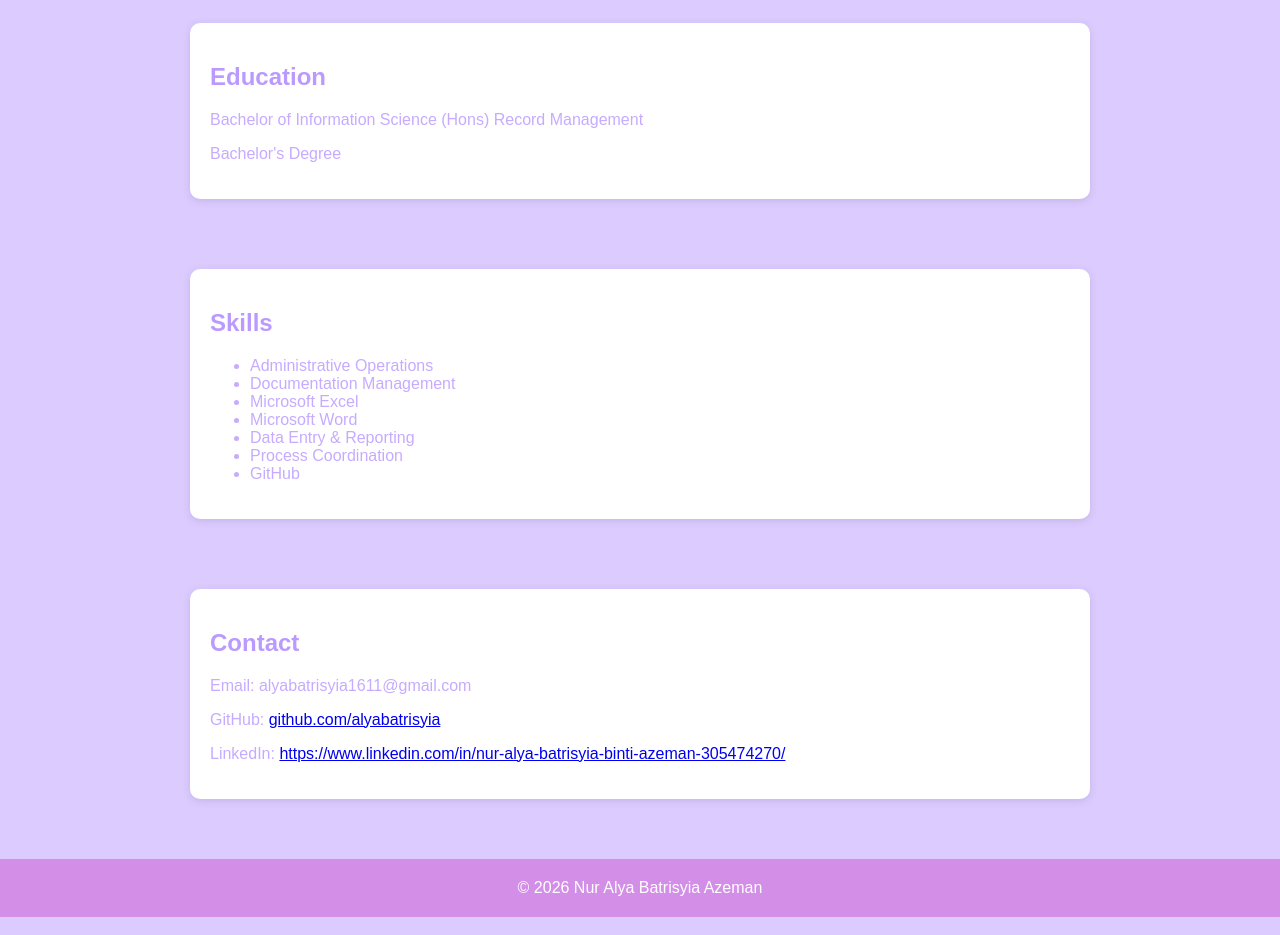
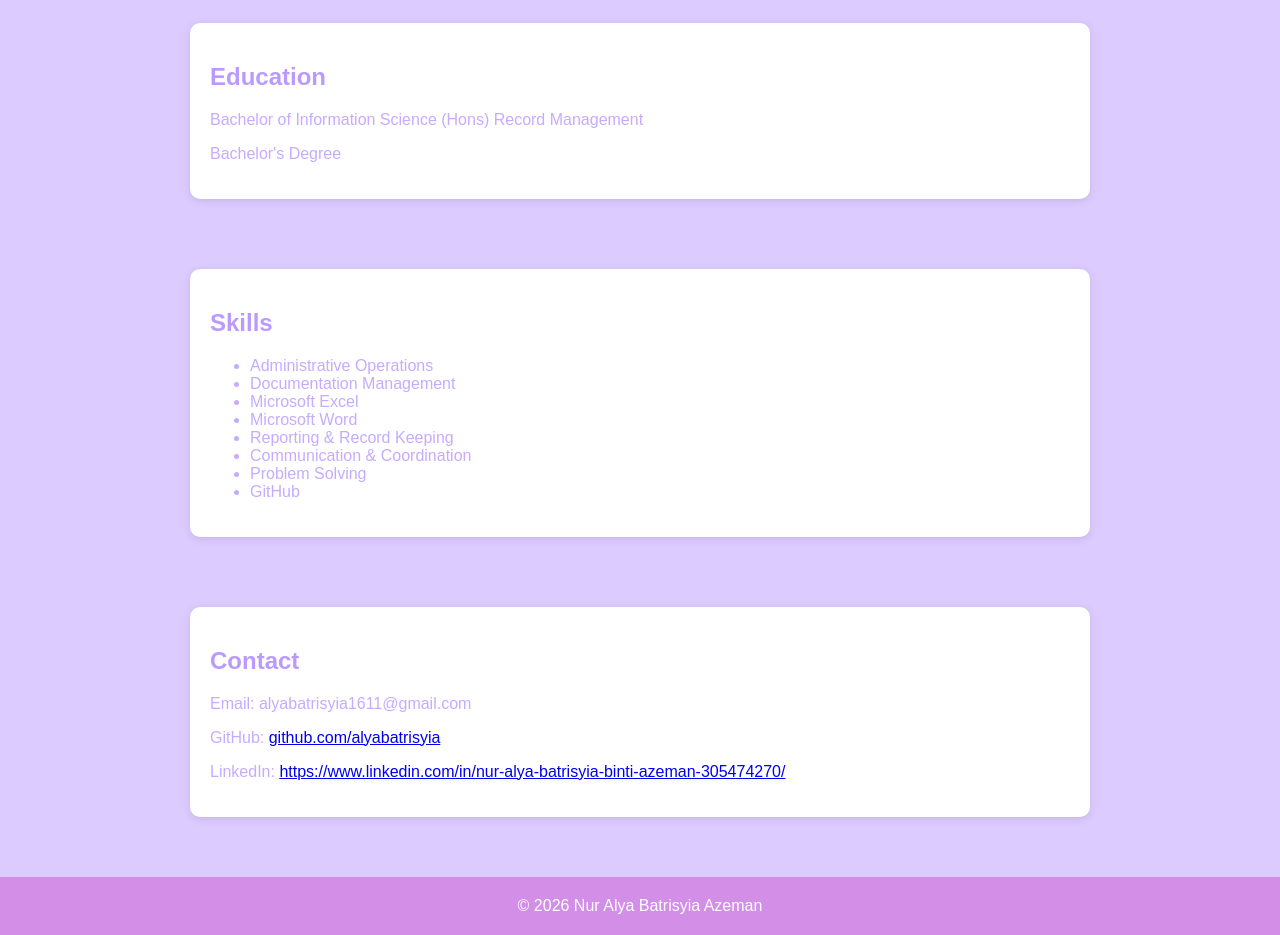
Before and after one commit to alyabatrisyia/portfolio, a plain HTML site: page index.html in a window 1280 px wide. Shown: the part 965-1900 px from the top of the page. Drawn offline with Linux system fonts and the light colour scheme.

Commit message:
Update index.html

```diff
--- a/index.html
+++ b/index.html
@@ -80,7 +80,7 @@ footer{
 </header>
 </header>
 
-<section>
+<section id="about">
     <div class="card">
         <h2>About Me</h2>
 
@@ -93,7 +93,7 @@ footer{
     </div>
 </section>
 
-<section>
+<section id="experience">
     <div class="card">
         <h2>Work Experience</h2>
 
@@ -130,14 +130,16 @@ footer{
         <li>Documentation Management</li>
         <li>Microsoft Excel</li>
         <li>Microsoft Word</li>
-            <li>Data Entry & Reporting</li>
-            <li>Process Coordination</li>
+        <li>Reporting & Record Keeping</li>
+        <li>Communication & Coordination</li>
+        <li>Problem Solving</li>
         <li>GitHub</li>
     </ul>
 </div>
+
 </section>
 
-<section>
+<section id="contact">
     <div class="card">
         <h2>Contact</h2>
 
```
Lines whose indentation alone changed are shown as unchanged.
